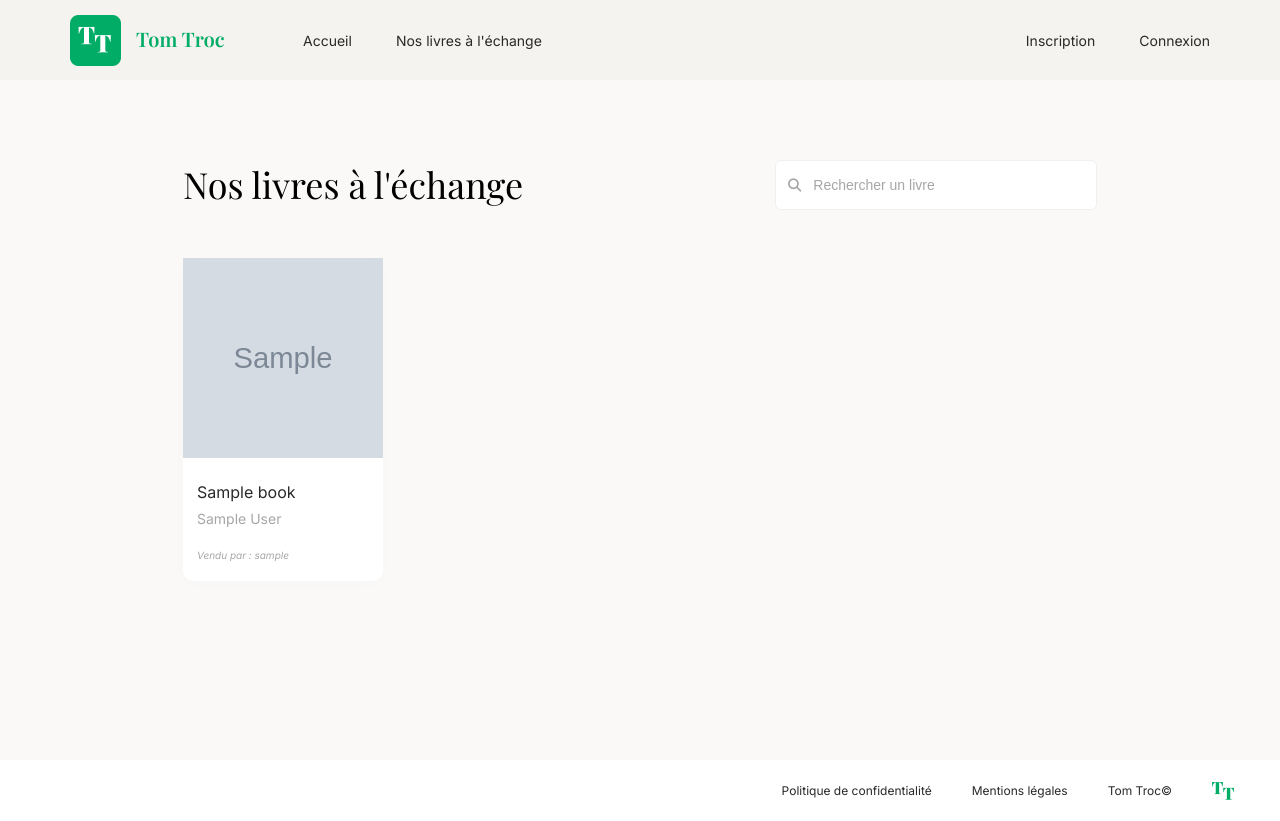
After one commit to laurarzur/tomtroc, a PHP site: template views/templates/books.php in a window 1280 px wide. The commit adds this page. Run offline with PHP 8.4, Linux system fonts and the light colour scheme; the template is opened without the code that fills it: most values are stand-ins (such as "Sample title", 1, 10 or a date in 2020); grey boxes marked "Sample" are stand-in pictures; a stand-in replaces the project's code that opens the database connection; some libraries are stand-ins or nearby versions; some web fonts are replaced.

Commit message:
livres: affichage des livres disponibles + recherche par titre

```diff
--- a/css/main.css
+++ b/css/main.css
@@ -168,3 +168,47 @@
     right: -70px;
     bottom: 70px;
 }
+
+
+/* Page "Nos livres à l'échange" */
+.books-section,
+.profile-section {
+    min-height: 85vh;
+}
+
+.search-bar-container {
+    flex-direction: row;
+    justify-content: space-between;
+}
+
+.search-bar {
+    width: 322px;
+    height: 50px;
+    border-radius: 6px;
+    border: 1px solid #F0F0F0;
+    padding: 17px 12px;
+    background-color: #FFF;
+    gap: 12px;
+    transition: all 0.3s;
+}
+
+.search-bar:focus-within {
+    box-shadow: var(--box-shadow);
+}
+
+.search-input {
+    font-size: 14px;
+    color: var(--text-color);
+    border: none;
+    outline: none;
+    flex: 1;
+}
+
+.search-input::placeholder {
+    color: var(--secondary-text-color);
+}
+
+.search-bar button {
+    border: none;
+    background-color: transparent;
+}
--- a/index.php
+++ b/index.php
@@ -16,6 +16,11 @@ try {
             $homeController->showHome();
             break;
 
+        case 'books':
+            $bookController = new BookController();
+            $bookController->showAllAvailableBooks();
+            break;
+
         default:
             throw new Exception("<p>Cette page n'est pas disponible.</p><a href='index.php'>Retour à la page d'accueil</a>");
     }
--- /dev/null
+++ b/views/templates/books.php
@@ -0,0 +1,40 @@
+<?php
+// Page présentant les livres à l'échange
+?>
+
+<section class="books-section">
+    <div class="books-introduction-container smaller-container flex flex-col">
+        <div class="flex search-bar-container">
+            <h1>Nos livres à l'échange</h1>
+            <form action="index.php?action=books" role="search">
+                <div class="search-bar flex flex-row-reverse items-center">
+                    <input type="hidden" name="action" value="books">
+                    <input class="search-input" type="search" name="title" placeholder="Rechercher un livre">
+                    <button type="submit" aria-label="Rechercher">
+                        <i class="fa-solid fa-magnifying-glass" style="color: #a6a6a6;"></i>
+                    </button>
+                </div>
+            </form>
+        </div>
+        <?php if (count($books)) { ?>
+            <div class="books-container">
+                <?php foreach ($books as $book) { ?>
+                    <a href="#">
+                        <article class="book-card h-full">
+                            <img src="img/books/<?= $book["book"]->getImg(); ?>" alt="Couverture du livre <?= $book["book"]->getTitle(); ?>" class="book-card-img">
+                            <div class="book-card-content flex flex-col justify-between">
+                                <div class="book-card-infos flex flex-col">
+                                    <p class="one-line-clipped-text"><?= $book["book"]->getTitle(); ?></p>
+                                    <p class="book-card-author"><?= $book["book"]->getAuthor(); ?></p>
+                                </div>
+                                <p class="book-card-owner">Vendu par : <?= $book["owner"]->getUsername(); ?></p>
+                            </div>
+                        </article>
+                    </a>
+                <?php } ?>
+            </div>
+        <?php } else { ?>
+            <p>Aucun livre disponible</p>
+        <?php } ?>
+    </div>
+</section>
--- a/views/templates/home.php
+++ b/views/templates/home.php
@@ -8,7 +8,7 @@
                 <h1>Rejoignez nos lecteurs passionnés</h1>
                 <p>Donnez une nouvelle vie à vos livres en les échangeant avec d'autres amoureux de la lecture. Nous croyons en la magie du partage de connaissances et d'histoires à travers les livres.</p>
             </div>
-            <a href="#" class="btn btn-primary">Découvrir</a>
+            <a href="index.php?action=books" class="btn btn-primary">Découvrir</a>
         </div>
         <div class="img-container flex flex-col items-end">
             <img src="../../img/hamza-nouasria-unsplash.jpg" alt="Vieil homme lisant devant une librairie remplie de livres" aria-hidden="true">
@@ -39,7 +39,7 @@
         <?php } else { ?>
             <p>Aucun livre disponible</p>
         <?php } ?>
-        <a href="#" class="btn btn-primary">Voir tous les livres</a>
+        <a href="index.php?action=books" class="btn btn-primary">Voir tous les livres</a>
     </div>
 </section>
 <section class="darker-bg-section">
@@ -62,7 +62,7 @@
                 <p class="text-center">Proposez un échange et discutez avec d'autres passionnés de lecture.</p>
             </article>
         </div>
-        <a href="#" class="btn btn-secondary">Voir tous les livres</a>
+        <a href="index.php?action=books" class="btn btn-secondary">Voir tous les livres</a>
     </div>
 </section>
 <section class="bg-img-section">
--- a/views/templates/main.php
+++ b/views/templates/main.php
@@ -29,7 +29,7 @@
             <div class="flex flex-row items-center justify-between w-full">
                 <div class="nav-div flex flex-row">
                     <a href="index.php?action=home">Accueil</a>
-                    <a href="#">Nos livres à l'échange</a>
+                    <a href="index.php?action=books">Nos livres à l'échange</a>
                 </div>
                 <div class="nav-div flex flex-row">
                     <?php
```
Also changed, not shown: controllers/BookController.php (added, +30 -0 lines), models/BookManager.php (+21 -0 lines).
